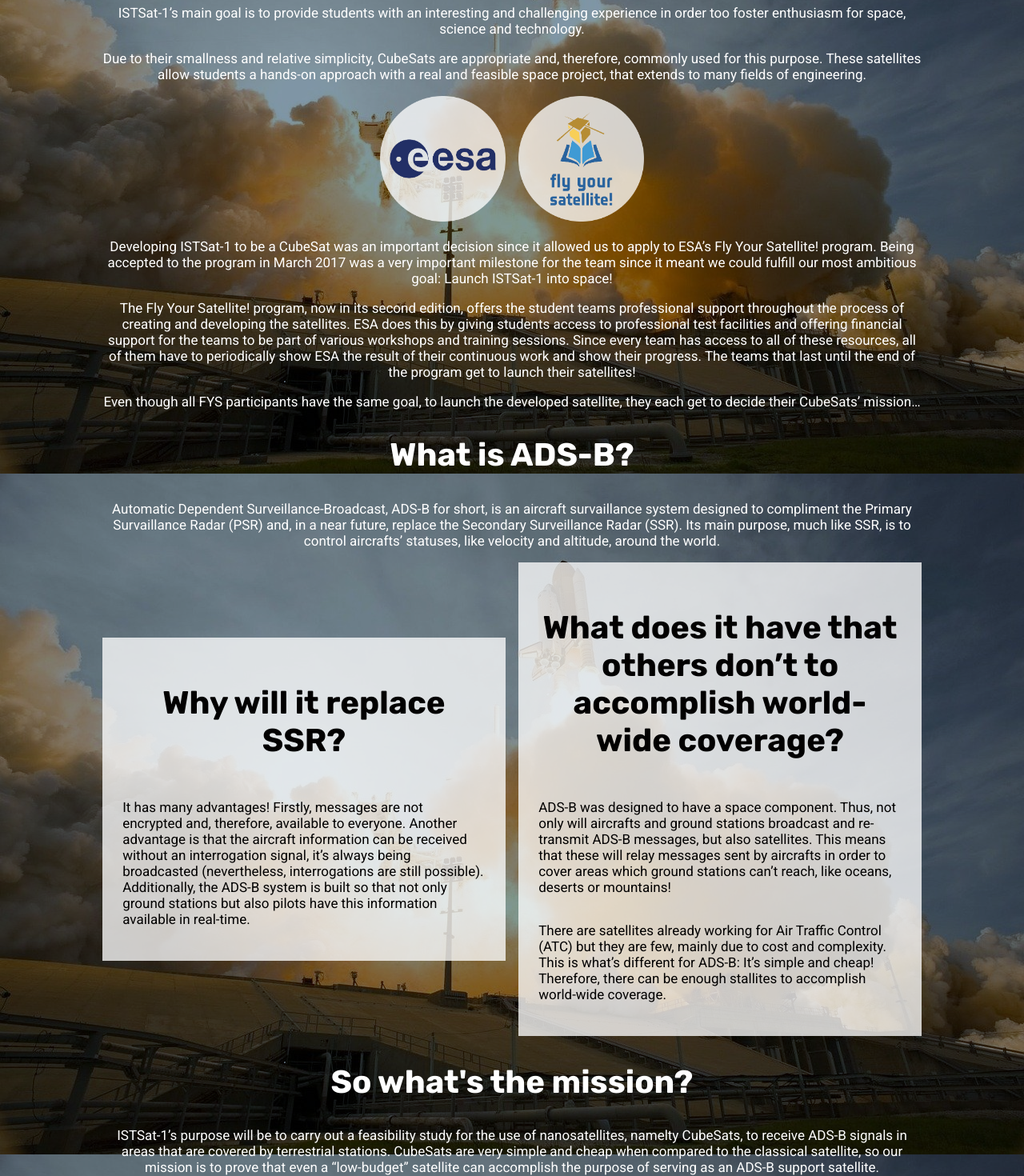
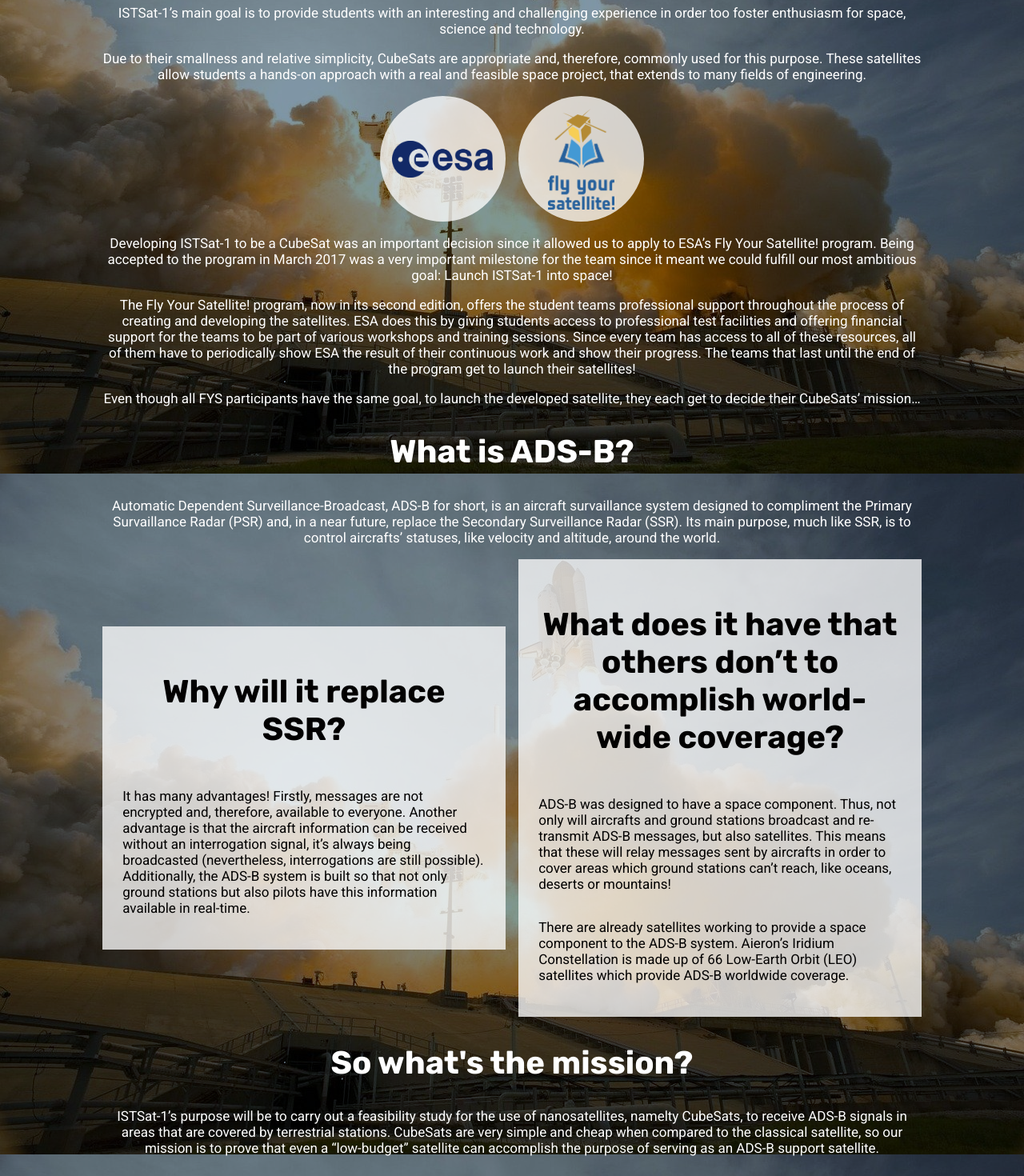
Before and after one commit to joanaasaa/ISTNanosatLab-Website, a React (Create React App) app: page / in a window 1280 px wide. Shown: the part 1780-3250 px from the top of the page at 80% size. Built offline with nearby package versions, Linux system fonts and the light colour scheme.

Commit message:
feat(home): ESA logos dont have background embedded. Their backgrounds are divs.

```diff
--- a/src/pages/Home/Home.js
+++ b/src/pages/Home/Home.js
@@ -9,8 +9,8 @@ import HeroSection from "../../components/HeroSection/HeroSection";
 import Section from "../../layouts/Section/Section";
 
 import istsat1_logo from "../../resources/images/logos/istsat/logo.png";
-import esa_logo from "../../resources/images/logos/esa/esa_logo_white.png";
-import fys_logo from "../../resources/images/logos/esa/fys_logo_white.png";
+import esa_logo from "../../resources/images/logos/esa/esa_logo.png";
+import fys_logo from "../../resources/images/logos/esa/fys_logo.png";
 import activespace_logo from "../../resources/images/logos/sponsors/activespace.png";
 import amrad_logo from "../../resources/images/logos/sponsors/amrad.png";
 import anacom_logo from "../../resources/images/logos/sponsors/anacom.png";
@@ -34,18 +34,20 @@ export const Logo = styled.img`
 function ESALogoContainer(props) {
   return (
     <a href={props.url}>
-      <img src={props.src} alt={props.alt} className="esa-logo" />
+      <div className="esa-logo-container responsive-circle">
+        <img src={props.src} alt={props.alt} className="esa-logo" />
+      </div>
     </a>
   );
 }
 
-function PartnerContainer(props) {
+function SponsorContainer(props) {
   return (
-    <div className="sponsor-container">
-      <a href={props.url}>
+    <a href={props.url}>
+      <div className="sponsor-container">
         <img src={props.src} alt={props.alt} className="sponsor-logo" />
-      </a>
-    </div>
+      </div>
+    </a>
   );
 }
 
@@ -126,7 +128,7 @@ function SponsorsAndPartners(props) {
   ];
   const sponsorsList = sponsors.map((sponsor) => (
     <Grid item xs={12} sm={6} md={4}>
-      <PartnerContainer
+      <SponsorContainer
         src={sponsor.logoSrc}
         alt={sponsor.logoAlt}
         url={sponsor.url}
@@ -272,10 +274,10 @@ export default function Home() {
                 ground stations can’t reach, like oceans, deserts or mountains!
               </MissionText>
               <MissionText>
-                There are satellites already working for Air Traffic Control
-                (ATC) but they are few, mainly due to cost and complexity. This
-                is what’s different for ADS-B: It’s simple and cheap! Therefore,
-                there can be enough stallites to accomplish world-wide coverage.
+                There are already satellites working to provide a space
+                component to the ADS-B system. Aieron’s Iridium Constellation is
+                made up of 66 Low-Earth Orbit (LEO) satellites which provide
+                ADS-B worldwide coverage.
               </MissionText>
             </div>
           </Grid>
--- a/src/pages/Home/Home.scss
+++ b/src/pages/Home/Home.scss
@@ -5,15 +5,20 @@
 }
 
 .esa-logo {
-  width: 100%;
-  height: auto;
+  max-height: 80%;
+  max-width: 80%;
 
-  &-background {
+  &-container {
     background-color: var(--transparent-white);
+    width: 100%;
 
     display: flex;
     align-items: center;
     justify-content: center;
+
+    &:hover {
+      background-color: var(--alternate-background);
+    }
   }
 }
 
--- a/src/style.scss
+++ b/src/style.scss
@@ -9,7 +9,7 @@
   --alternate-background-darker: #f0f0f0;
   --transparent-white: #ffffffc4;
 
-  --instagram: #E3425F;
+  --instagram: #e3425f;
   --facebook: #365899;
   --twitter: #1da1f2;
 }
@@ -21,7 +21,7 @@ html {
 
 /* Defaults */
 body {
-  font-family: 'Roboto', sans-serif;
+  font-family: "Roboto", sans-serif;
   font-size: 1.7rem;
 
   font-weight: 400;
@@ -30,14 +30,14 @@ body {
 }
 
 h1 {
-  font-family: 'Rubik', sans-serif;
+  font-family: "Rubik", sans-serif;
   font-size: 7rem;
   // For xs screens (according to MUI breskpoints)
-  @media screen and (max-width: 600px){
+  @media screen and (max-width: 600px) {
     font-size: 5rem;
   }
   // For sm screens (according to MUI breskpoints)
-  @media screen and (max-width: 900px){
+  @media screen and (max-width: 900px) {
     font-size: 6rem;
   }
 
@@ -46,24 +46,24 @@ h1 {
 }
 
 h2 {
-  font-family: 'Rubik', sans-serif;
+  font-family: "Rubik", sans-serif;
   font-size: 4rem;
   // For xs screens (according to MUI breskpoints)
-  @media screen and (max-width: 600px){
+  @media screen and (max-width: 600px) {
     font-size: 2.5rem;
   }
   // For sm screens (according to MUI breskpoints)
-  @media screen and (max-width: 900px){
+  @media screen and (max-width: 900px) {
     font-size: 3rem;
   }
   font-weight: 700;
 }
 
 h3 {
-  font-family: 'Roboto', sans-serif;
+  font-family: "Roboto", sans-serif;
   font-size: 2.4rem;
   // For xs screens (according to MUI breskpoints)
-  @media screen and (max-width: 600px){
+  @media screen and (max-width: 600px) {
     font-size: 2rem;
   }
   font-weight: 400;
@@ -72,7 +72,7 @@ h3 {
 /* Shapes */
 .istnanosat-button {
   color: white;
-	font-family: 'Montserrat', sans-serif;
+  font-family: "Montserrat", sans-serif;
   font-size: 1.7rem; /* Should be the same as body */
   font-weight: 500;
   text-transform: uppercase;
@@ -84,11 +84,11 @@ h3 {
 
   margin: 5px;
   background-color: var(--primary);
-  border-radius:100px;
-  padding: 15px 30px ;
+  border-radius: 100px;
+  padding: 15px 30px;
   border-style: none;
 
-	display:inline-block;
+  display: inline-block;
   vertical-align: middle;
   -webkit-transform: perspective(1px) translateZ(0);
   transform: perspective(1px) translateZ(0);
@@ -97,19 +97,23 @@ h3 {
   -webkit-transition-property: transform;
   transition-property: transform;
 
-  &:hover, &:focus, &:active {
-    background-color:var(--accent);
+  &:hover,
+  &:focus,
+  &:active {
+    background-color: var(--accent);
     -webkit-transform: scale(0.8);
     transform: scale(0.8);
   }
 
-  &-alternate{
+  &-alternate {
     @extend .istnanosat-button;
     color: var(--text);
     background-color: var(--transparent-white);
 
-    &:hover, &:focus, &:active {
-      background-color:var(--alternate-background);
+    &:hover,
+    &:focus,
+    &:active {
+      background-color: var(--alternate-background);
     }
   }
 }
@@ -117,7 +121,7 @@ h3 {
 .responsive-circle {
   position: relative;
   border-radius: 50%;
-  width: 100%;
+  height: 100%;
   aspect-ratio: 1;
 }
 
@@ -129,7 +133,11 @@ h3 {
 }
 
 @keyframes bounce {
-  0%, 20%, 50%, 80%, 100% {
+  0%,
+  20%,
+  50%,
+  80%,
+  100% {
     transform: translateY(0);
   }
   40% {
@@ -141,7 +149,7 @@ h3 {
 }
 
 /* Background */
-.image-background{
+.image-background {
   background-color: var(--overlay);
   background-blend-mode: overlay;
   background-attachment: fixed;
@@ -153,7 +161,7 @@ h3 {
 
 /* Nav bar */
 .navbar {
-  font-family: 'Montserrat', sans-serif;
+  font-family: "Montserrat", sans-serif;
   font-size: 1.7rem;
   font-weight: 500;
   text-transform: uppercase;
```
